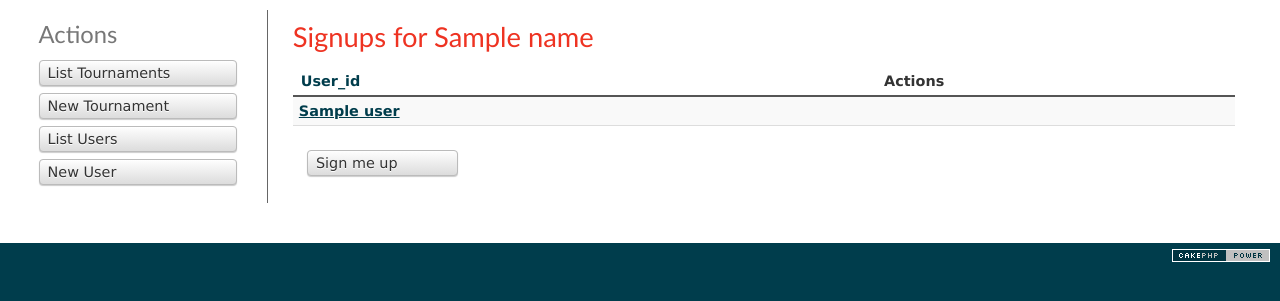
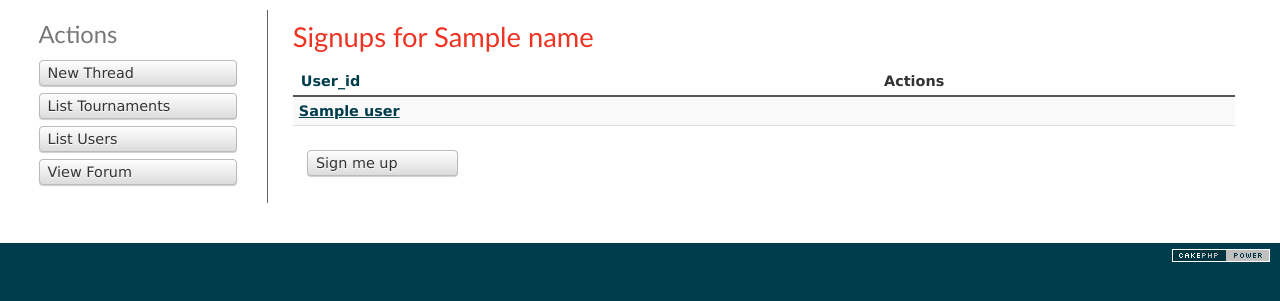
Before and after one commit to thorontir/cake, a CakePHP app: the page made by app/View/Signups/index.ctp in a window 1280 px wide. Shown: the part 20-321 px from the top of the page. Run offline with PHP 8.4 and a stand-in for CakePHP, Linux system fonts and the light colour scheme; the template is opened without the code that fills it: most values are stand-ins (such as "Sample title", 1, 10 or a date in 2020); data that the repository does not hold is empty; some libraries are stand-ins or nearby versions.

Commit message:
signup works

```diff
--- a/app/View/Signups/index.ctp
+++ b/app/View/Signups/index.ctp
@@ -37,11 +37,12 @@
     </div>
 </div>
 <div class="actions">
-    <h3><?php echo __('Actions'); ?></h3>
-    <ul>
-        <li><?php echo $this->Html->link(__('List Tournaments'), array('controller' => 'tournaments', 'action' => 'index')); ?> </li>
-        <li><?php echo $this->Html->link(__('New Tournament'), array('controller' => 'tournaments', 'action' => 'add')); ?> </li>
-        <li><?php echo $this->Html->link(__('List Users'), array('controller' => 'users', 'action' => 'index')); ?> </li>
-        <li><?php echo $this->Html->link(__('New User'), array('controller' => 'users', 'action' => 'add')); ?> </li>
-    </ul>
+	<h3><?php echo __('Actions'); ?></h3>
+	<ul>
+		<li><?php echo $this->Html->link(__('New Thread'), array('controller' => 'threads', 'action' => 'add')); ?></li>
+		<li><?php if ($this->Session->read('Auth.User.admin')) {echo $this->Html->link(__('New Tournament'), array('controller' => 'tournaments', 'action' => 'add'));} ?> </li>
+		<li><?php echo $this->Html->link(__('List Tournaments'), array('controller' => 'tournaments', 'action' => 'index')); ?> </li>
+		<li><?php echo $this->Html->link(__('List Users'), array('controller' => 'users', 'action' => 'index')); ?> </li>
+		<li><?php echo $this->Html->link(__('View Forum'), array('controller' => 'threads', 'action' => 'index')); ?></li>
+	</ul>
 </div>
```
Also changed, not shown: app/View/Signups/add.ctp (+3 -4 lines), 9 other files.
